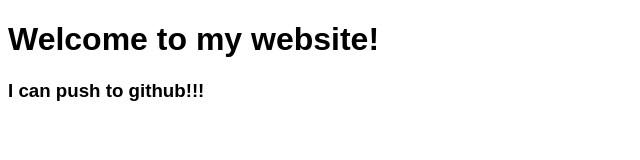
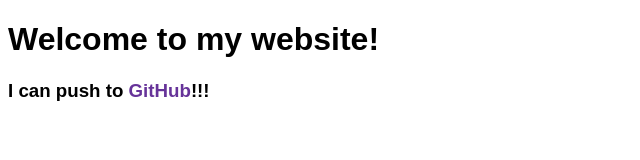
Before and after one commit to smefti70/my-first-website, a plain HTML site: page index.html in a window 1280 px wide. Shown: the full height of the page, 0-640 px from the left. Drawn offline with Linux system fonts and the light colour scheme.

Commit message:
Colorful GitHub!

```diff
--- a/index.html
+++ b/index.html
@@ -8,10 +8,13 @@
         body{
             font-family: arial;
         }
+        span{
+            color: rebeccapurple;
+        }
     </style>
 </head>
 <body>
     <h1>Welcome to my website!</h1>
-    <h3>I can push to github!!!</h3>
+    <h3>I can push to <span>GitHub</span>!!!</h3>
 </body>
 </html>
```
